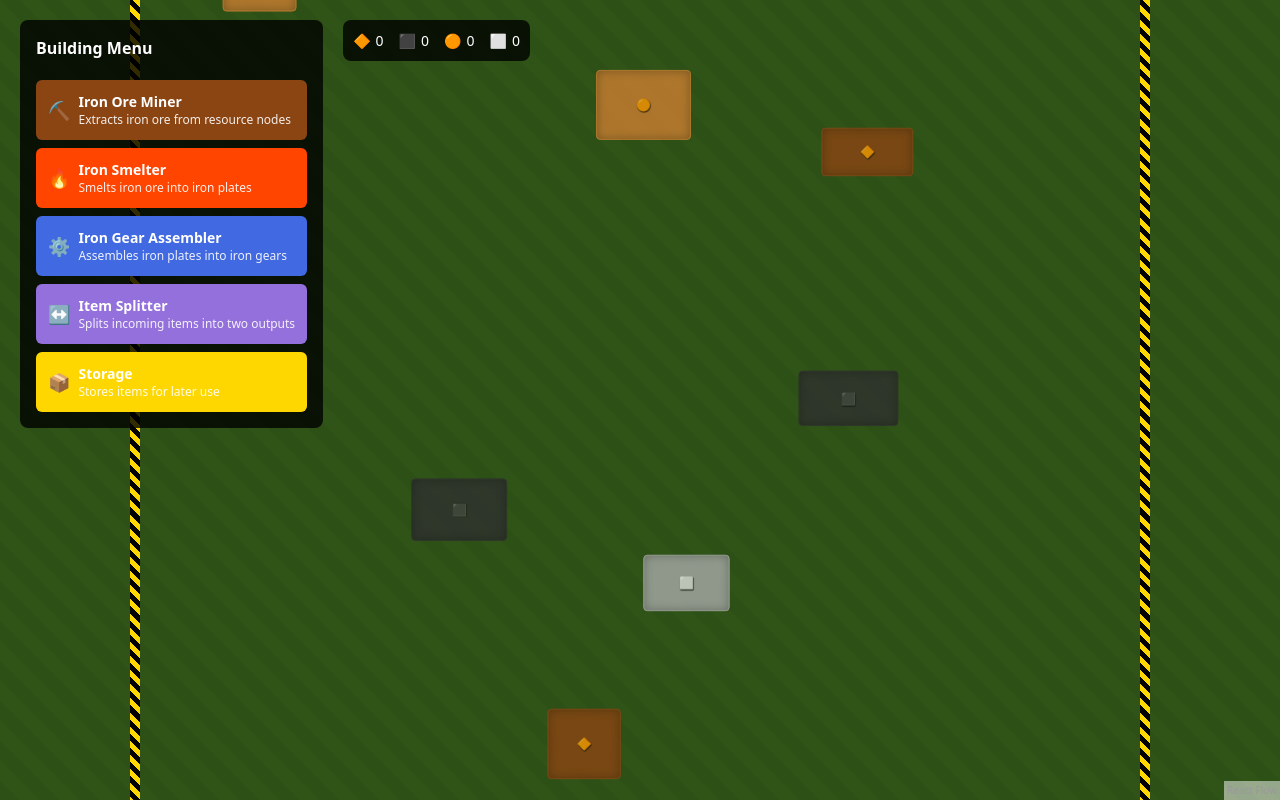
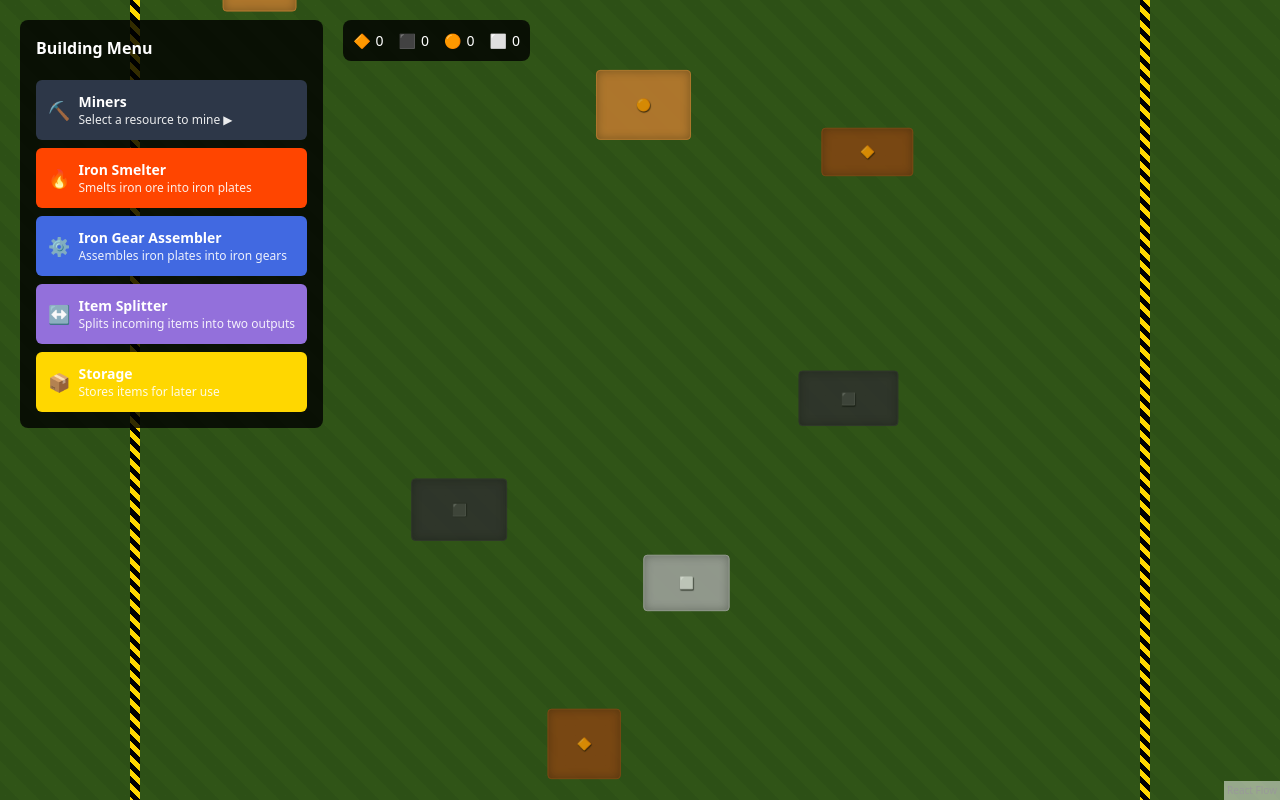
Before and after one commit to p-tkachuk/VibeBuilder, a React (Vite) app: page / in a window 1280 px wide. Built offline with nearby package versions, Linux system fonts and the light colour scheme.

Commit message:
add resource dropdown

```diff
--- a/src/components/BuildingMenu.module.css
+++ b/src/components/BuildingMenu.module.css
@@ -63,3 +63,19 @@
     font-size: 12px;
     opacity: 0.9;
 }
+
+.submenu {
+    margin-left: 20px;
+    margin-top: 4px;
+    display: flex;
+    flex-direction: column;
+    gap: 4px;
+}
+
+.subButton {
+    background-color: rgba(255, 255, 255, 0.05);
+}
+
+.subButton:hover:not(.selected) {
+    background-color: rgba(255, 255, 255, 0.1);
+}
--- a/src/components/BuildingMenu.tsx
+++ b/src/components/BuildingMenu.tsx
@@ -1,6 +1,20 @@
-import React from 'react';
+import React, { useState } from 'react';
 import { BuildingType, BUILDING_CONFIGS } from '../types/buildings';
 import styles from './BuildingMenu.module.css';
+
+const MINER_TYPES = [
+  BuildingType.COPPER_MINER,
+  BuildingType.COAL_MINER,
+  BuildingType.IRON_MINER,
+  BuildingType.STONE_MINER,
+];
+
+const NON_MINER_BUILDINGS = [
+  BuildingType.SMELTER,
+  BuildingType.ASSEMBLER,
+  BuildingType.SPLITTER,
+  BuildingType.STORAGE,
+];
 
 interface BuildingMenuProps {
   onBuildingSelect: (buildingType: BuildingType) => void;
@@ -15,7 +29,9 @@ export const BuildingMenu: React.FC<BuildingMenuProps> = ({
   onBuildingSelect,
   selectedBuildingType,
 }) => {
-  const buildingTypes = Object.values(BuildingType);
+  const [minersExpanded, setMinersExpanded] = useState(false);
+
+  const isMinerSelected = selectedBuildingType && MINER_TYPES.includes(selectedBuildingType);
 
   return (
     <div className={styles.container}>
@@ -29,7 +45,48 @@ export const BuildingMenu: React.FC<BuildingMenuProps> = ({
         </div>
       )}
 
-      {buildingTypes.map((buildingType) => {
+      {/* Miners category */}
+      <button
+        onClick={() => setMinersExpanded(!minersExpanded)}
+        className={`${styles.button} ${isMinerSelected && !minersExpanded ? styles.selected : ''}`}
+        style={{ backgroundColor: minersExpanded ? '#4A5568' : '#2D3748' }}
+      >
+        <span className={styles.icon}>⛏️</span>
+        <div>
+          <div className={styles.text}>Miners</div>
+          <div className={styles.description}>
+            Select a resource to mine
+            {minersExpanded ? ' ▼' : ' ▶'}
+          </div>
+        </div>
+      </button>
+
+      {minersExpanded && (
+        <div className={styles.submenu}>
+          {MINER_TYPES.map((buildingType) => {
+            const config = BUILDING_CONFIGS[buildingType];
+            const isSelected = selectedBuildingType === buildingType;
+
+            return (
+              <button
+                key={buildingType}
+                onClick={() => onBuildingSelect(buildingType)}
+                className={`${styles.button} ${styles.subButton} ${isSelected ? styles.selected : ''}`}
+                style={!isSelected ? { backgroundColor: config.color } : undefined}
+              >
+                <span className={styles.icon}>{config.icon}</span>
+                <div>
+                  <div className={styles.text}>{config.name}</div>
+                  <div className={styles.description}>{config.description}</div>
+                </div>
+              </button>
+            );
+          })}
+        </div>
+      )}
+
+      {/* Other buildings */}
+      {NON_MINER_BUILDINGS.map((buildingType) => {
         const config = BUILDING_CONFIGS[buildingType];
         const isSelected = selectedBuildingType === buildingType;
 
--- a/src/services/BuildingPlacementService.ts
+++ b/src/services/BuildingPlacementService.ts
@@ -69,11 +69,32 @@ export class BuildingPlacementService {
         }
 
         // Check if building requires specific resource field
-        if (buildingType === BuildingType.MINER) {
+        if (buildingType === BuildingType.COPPER_MINER) {
+            if (!isPositionInResourceField(snappedPosition, resourceFields, ResourceType.COPPER_ORE)) {
+                return {
+                    canPlace: false,
+                    errorMessage: 'Copper miners can only be placed on copper ore fields!',
+                };
+            }
+        } else if (buildingType === BuildingType.COAL_MINER) {
+            if (!isPositionInResourceField(snappedPosition, resourceFields, ResourceType.COAL)) {
+                return {
+                    canPlace: false,
+                    errorMessage: 'Coal miners can only be placed on coal fields!',
+                };
+            }
+        } else if (buildingType === BuildingType.IRON_MINER) {
             if (!isPositionInResourceField(snappedPosition, resourceFields, ResourceType.IRON_ORE)) {
                 return {
                     canPlace: false,
-                    errorMessage: 'Miners can only be placed on iron ore fields!',
+                    errorMessage: 'Iron miners can only be placed on iron ore fields!',
+                };
+            }
+        } else if (buildingType === BuildingType.STONE_MINER) {
+            if (!isPositionInResourceField(snappedPosition, resourceFields, ResourceType.STONE)) {
+                return {
+                    canPlace: false,
+                    errorMessage: 'Stone miners can only be placed on stone fields!',
                 };
             }
         }
--- a/src/types/buildings.ts
+++ b/src/types/buildings.ts
@@ -9,7 +9,10 @@ export interface Building {
 }
 
 export enum BuildingType {
-  MINER = 'miner',
+  COPPER_MINER = 'copper-miner',
+  COAL_MINER = 'coal-miner',
+  IRON_MINER = 'iron-miner',
+  STONE_MINER = 'stone-miner',
   SMELTER = 'smelter',
   ASSEMBLER = 'assembler',
   SPLITTER = 'splitter',
@@ -17,13 +20,37 @@ export enum BuildingType {
 }
 
 export const BUILDING_CONFIGS = {
-  [BuildingType.MINER]: {
-    name: 'Iron Ore Miner',
+  [BuildingType.COPPER_MINER]: {
+    name: 'Copper Miner',
+    description: 'Extracts copper ore from resource nodes',
+    color: '#B87333',
+    icon: '⛏️',
+    inputs: [],
+    outputs: ['copper-ore']
+  },
+  [BuildingType.COAL_MINER]: {
+    name: 'Coal Miner',
+    description: 'Extracts coal from resource nodes',
+    color: '#2F2F2F',
+    icon: '⛏️',
+    inputs: [],
+    outputs: ['coal']
+  },
+  [BuildingType.IRON_MINER]: {
+    name: 'Iron Miner',
     description: 'Extracts iron ore from resource nodes',
     color: '#8B4513',
     icon: '⛏️',
     inputs: [],
     outputs: ['iron-ore']
+  },
+  [BuildingType.STONE_MINER]: {
+    name: 'Stone Miner',
+    description: 'Extracts stone from resource nodes',
+    color: '#696969',
+    icon: '⛏️',
+    inputs: [],
+    outputs: ['stone']
   },
   [BuildingType.SMELTER]: {
     name: 'Iron Smelter',
```
